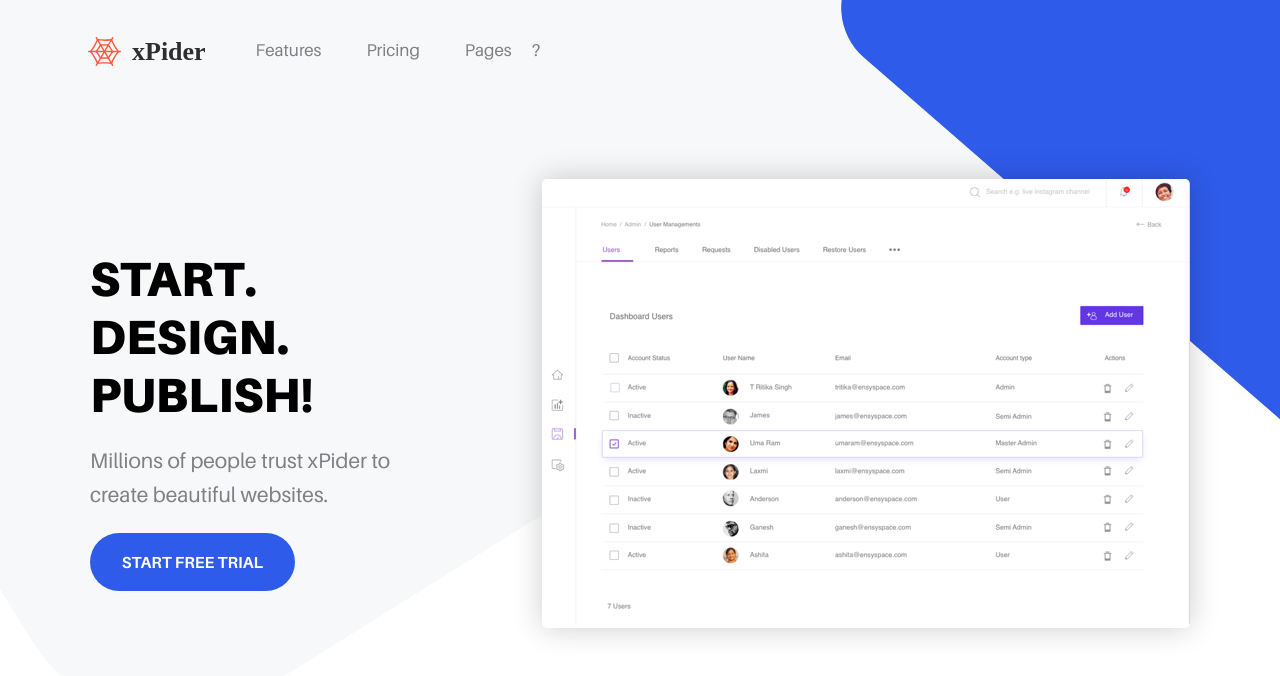
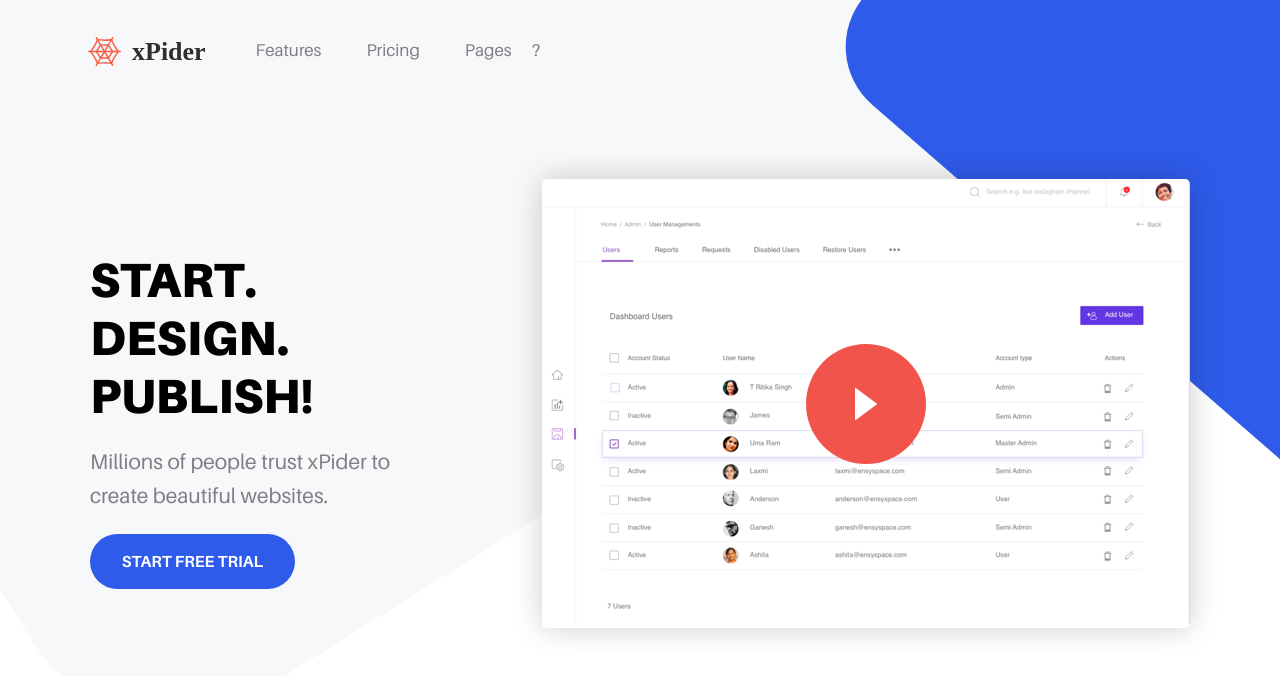
Before and after one commit to Alan250/web-design, a website: page homework1/html/index.pug in a window 1280 px wide. Drawn offline with nearby package versions, Linux system fonts and the light colour scheme; files that its build step writes are made by us from their sources; files whose address does not match are found by name.

Commit message:
Header done

```diff
--- a/homework1/css/main.sass
+++ b/homework1/css/main.sass
@@ -7,7 +7,7 @@ body
 .header
     position: relative
     overflow: hidden
-    padding-bottom: 100px
+    padding-bottom: 150px
 
     &::before
         content: ''
@@ -28,9 +28,9 @@ body
         width: 1100px
         height: 1100px
         transform: translateX(400px) rotate(-49deg)
-        top: -590px
+        top: -550px
         left: 50%
-        border-top-left-radius: 6%
+        border-top-left-radius: 7%
         z-index: -1
 
     &__nav
@@ -99,30 +99,41 @@ body
         max-width: 205px
         width: 100%
 
-    &__bth--setting
+    &__bth-setting
+        line-height: 55px
+        height: 55px
         display: block
         text-decoration: none
         text-transform: uppercase
         color: #fff
         font-size: 16px
         font-weight: 700
-        line-height: 58px
 
-    &__video--preview
+    &__video-preview
+        display: block
         box-shadow: 0 0 30px rgba(0,0,0,.2)
         position: relative
         border-radius: 5px
         overflow: hidden
         cursor: pointer
 
-    &__video--previem::before
+    &__video-preview::before
+        background: url(../images/ic/play.svg) no-repeat center center
+        content: ""
         position: absolute
+        height: 120px
+        width: 120px
+        background-color: #f1544b
+        border-radius: 50%
+        top: 50%
+        left: 50%
+        transform: translate(-60px, -60px)
 
 @media (max-width: 1050px)
     header::after
         display: none
 
-    .header__video--preview
+    .header__video-preview
         display: none
 
     .header__content
--- a/homework1/html/index.pug
+++ b/homework1/html/index.pug
@@ -20,6 +20,7 @@ html(lang="en")
                     h1.header__h1 start. design. publish!
                     p.header__p Millions of people trust xPider to create beautiful websites.
                     .header__bth
-                        a(href="#").header__bth--setting start free trial
-                .header__video--preview
-                    img(src="images/video-preview.png", alt="video-preview")
+                        a(href="#").header__bth-setting start free trial
+                .header__video-preview
+                    a(href="#")
+                        img(src="images/video-preview.png", alt="video-preview")
```
Also changed, not shown: homework1/css/main.css, homework1/index.html.
